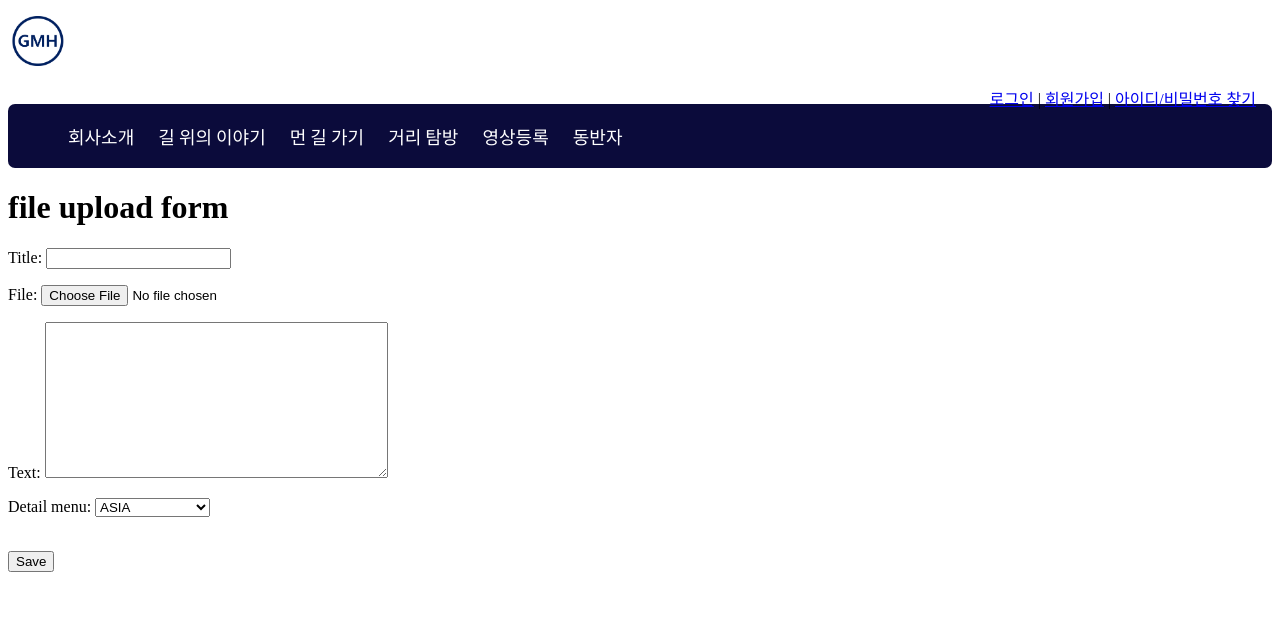
After one commit to qkrwjdan/GmhOne, a Django app: a page that uses ViewOnRoad/templates/ViewOnRoad/ViewOnRoad_fileuploadtest.html in a window 1280 px wide. The commit adds this page. Shown: the top 629 px of the page. Run offline with Django 3.2, Linux system fonts and the light colour scheme.

Commit message:
모델 디테일 메뉴 설정

```diff
--- a/ViewOnRoad/forms.py
+++ b/ViewOnRoad/forms.py
@@ -1,5 +1,5 @@
 from django import forms
-from .models import SignUp,UploadFile
+from .models import SignUp,longWay_uploadFile_model,UploadFile
 
 class SignUpForm(forms.ModelForm):
     class Meta:
@@ -11,3 +11,32 @@ class UploadFileForm(forms.ModelForm):
     class Meta:
         model = UploadFile
         fields = ['title','file']
+
+class SelectMenuForm(forms.Form):
+    MENU_1 = '길위의 이야기'
+    MENU_2 = '먼길가기'
+    MENU_3 = '거리탐방'
+
+    MENU_CHOICES = (
+        (MENU_1,u"길위의 이야기"),
+        (MENU_1,u"먼길가기"),
+        (MENU_1,u"거리탐방")
+    )
+    menu = forms.ChoiceField(choices = MENU_CHOICES)
+
+class SelectMenuForm2(forms.Form):
+    MENU_1 = '길위의 이야기'
+    MENU_2 = '먼길가기'
+    MENU_3 = '거리탐방'
+
+    MENU_CHOICES = (
+        (MENU_1,u"길위의 이야기"),
+        (MENU_1,u"먼길가기"),
+        (MENU_1,u"거리탐방")
+    )
+    menu = forms.ChoiceField(choices = MENU_CHOICES)
+
+class longWay_UploadFileForm(forms.ModelForm):
+    class Meta:
+        model = longWay_uploadFile_model
+        fields = ['title','file','text','detail_menu']
--- a/ViewOnRoad/models.py
+++ b/ViewOnRoad/models.py
@@ -12,7 +12,7 @@ class SignUp(models.Model):
 
 class UploadFile(models.Model):
     title = models.CharField(max_length=50)
-    file = models.FileField(upload_to='uploads/%y/%m/%d')
+    file = models.FileField(upload_to='uploads')
     created_date = models.DateTimeField(default = timezone.now)
 
     def __str__(self):
@@ -23,6 +23,28 @@ class longWay_uploadFile_model(models.Model):
     title = models.CharField(max_length=50)
     created_date = models.DateTimeField(default = timezone.now)
     text = models.TextField()
+    file = models.FileField(upload_to='uploads/',default='settings.MEDIA_ROOT/uploads/GMH_logo.png')
+    MENU_1 = "ASIA"
+    MENU_2 = "CHINA"
+    MENU_3 = "TAI"
+    MENU_4 = "MIDDEL_EAST"
+    MENU_5 = "EUROPE"
+    MENU_6 = "AFRICA"
+    MENU_7 = "AMERICA"
+    MENU_CHOICES = (
+        (MENU_1,"ASIA"),
+        (MENU_2,"CHINA"),
+        (MENU_3,"TAI"),
+        (MENU_4,"MIDDEL_EAST"),
+        (MENU_5,"EUROPE"),
+        (MENU_6,"AFRICA"),
+        (MENU_7,"AMERICA")
+    )
+    detail_menu = models.CharField(
+        max_length = 10,
+        choices = MENU_CHOICES,
+        default = MENU_1,
+    )
 
     def __str__(self):
         return self.title
@@ -32,6 +54,7 @@ class storyonroad_uploadFile_model(models.Model):
     # author = models.ForeignKey('auth.User')
     title = models.CharField(max_length=50)
     created_date = models.DateTimeField(default = timezone.now)
+    file = models.FileField(upload_to='uploads/',default='settings.MEDIA_ROOT/uploads/GMH_logo.png')
     text = models.TextField()
 
     def __str__(self):
@@ -41,7 +64,9 @@ class roadview_uploadFile_model(models.Model):
     # author = models.ForeignKey('auth.User')
     title = models.CharField(max_length=50)
     created_date = models.DateTimeField(default = timezone.now)
+    file = models.FileField(upload_to='uploads/',default='settings.MEDIA_ROOT/uploads/GMH_logo.png')
     text = models.TextField()
+
 
     def __str__(self):
         return self.title
--- /dev/null
+++ b/ViewOnRoad/templates/ViewOnRoad/ViewOnRoad_fileuploadtest.html
@@ -0,0 +1,12 @@
+
+{% extends 'ViewOnRoad/base.html' %}
+
+{% block content %}
+    <h1>file upload form</h1>
+    <form  method="POST" enctype="multipart/form-data">
+        {% csrf_token %}
+        {{ form.as_p }}
+        <br>
+        <button type="submit" class="save btn btn-primary">Save</button>
+    </form>
+{% endblock%}
--- a/ViewOnRoad/urls.py
+++ b/ViewOnRoad/urls.py
@@ -15,5 +15,6 @@ urlpatterns = [
    url(r'^longway/(?P<pk>\d+)/$',views.ViewOnRoad_detail,    name="ViewOnRoad_detail"),
    url(r'^profile/$',            views.ViewOnRoad_profile,    name="ViewOnRoad_profile"),
    url(r'^roadview/$',          views.ViewOnRoad_roadview,    name="ViewOnRoad_roadview"),
+   url(r'^fileuploadtest/$', views.ViewOnRoad_fileuploadtest,name='ViewOnRoad_fileuploadtest'),
 
 ]
--- a/ViewOnRoad/views.py
+++ b/ViewOnRoad/views.py
@@ -1,5 +1,5 @@
 from django.shortcuts import render,redirect,get_object_or_404
-from .forms import SignUpForm,UploadFileForm
+from .forms import SignUpForm,UploadFileForm,longWay_UploadFileForm
 from .models import  UploadFile
 from django.contrib.auth.decorators import login_required
 
@@ -36,6 +36,18 @@ def ViewOnRoad_fileUpload(request):
         'form':form
     })
 
+def ViewOnRoad_fileuploadtest(request):
+    if request.method == 'POST':
+        form = longWay_UploadFileForm(request.POST,request.FILES)
+        if form.is_valid:
+            form.save()
+            return redirect("ViewOnRoad_longWay")
+    else:
+        form = longWay_UploadFileForm()
+    return render(request,'ViewOnRoad/ViewOnRoad_fileUploadtest.html',{
+        'form':form
+    })
+
 def ViewOnRoad_longWay(request):
     qs =  UploadFile.objects.all()
     qs =  qs.order_by('title')
```
Also changed, not shown: ViewOnRoad/templates/ViewOnRoad/ViewOnRoad_fileUpload.html (+5 -12 lines), ViewOnRoad/migrations/0006_auto_20190223_2300.py (added), ViewOnRoad/migrations/0007_longway_uploadfile_model_detail_menu.py (added), media/uploads/GMH_logo.png (added).
